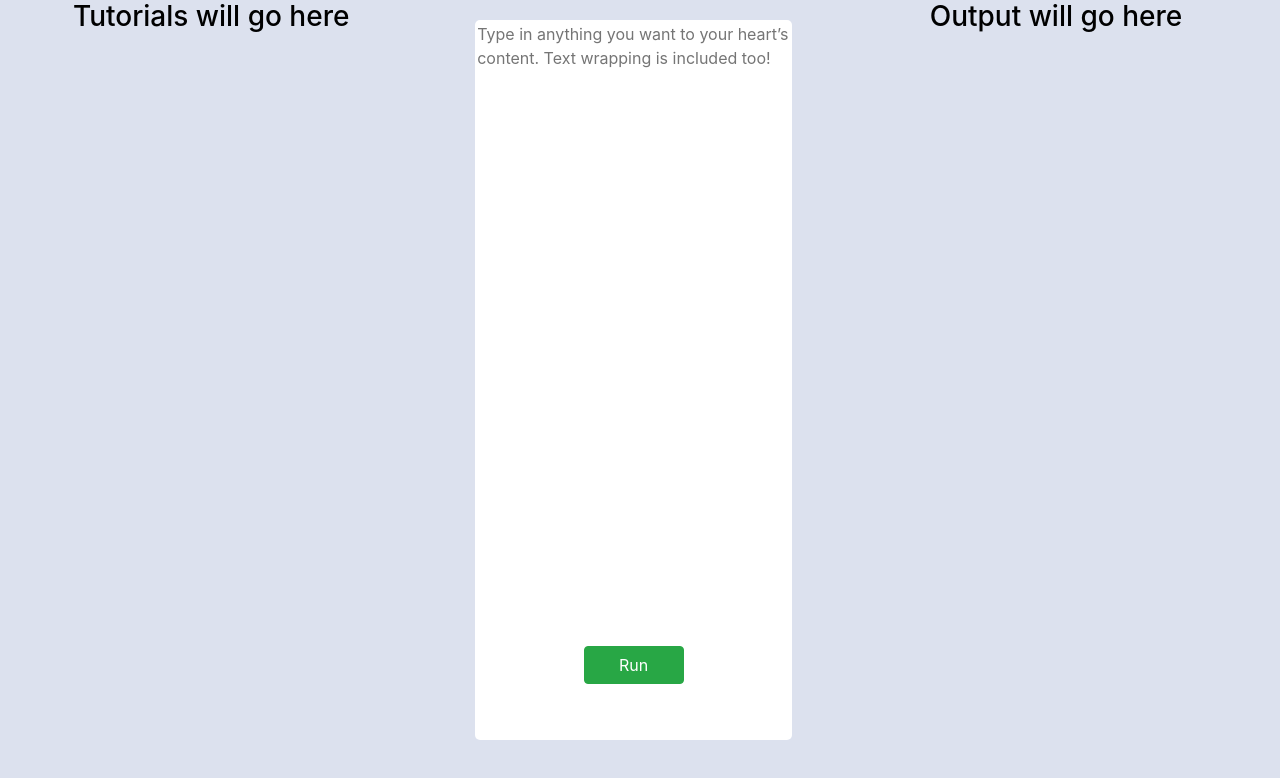
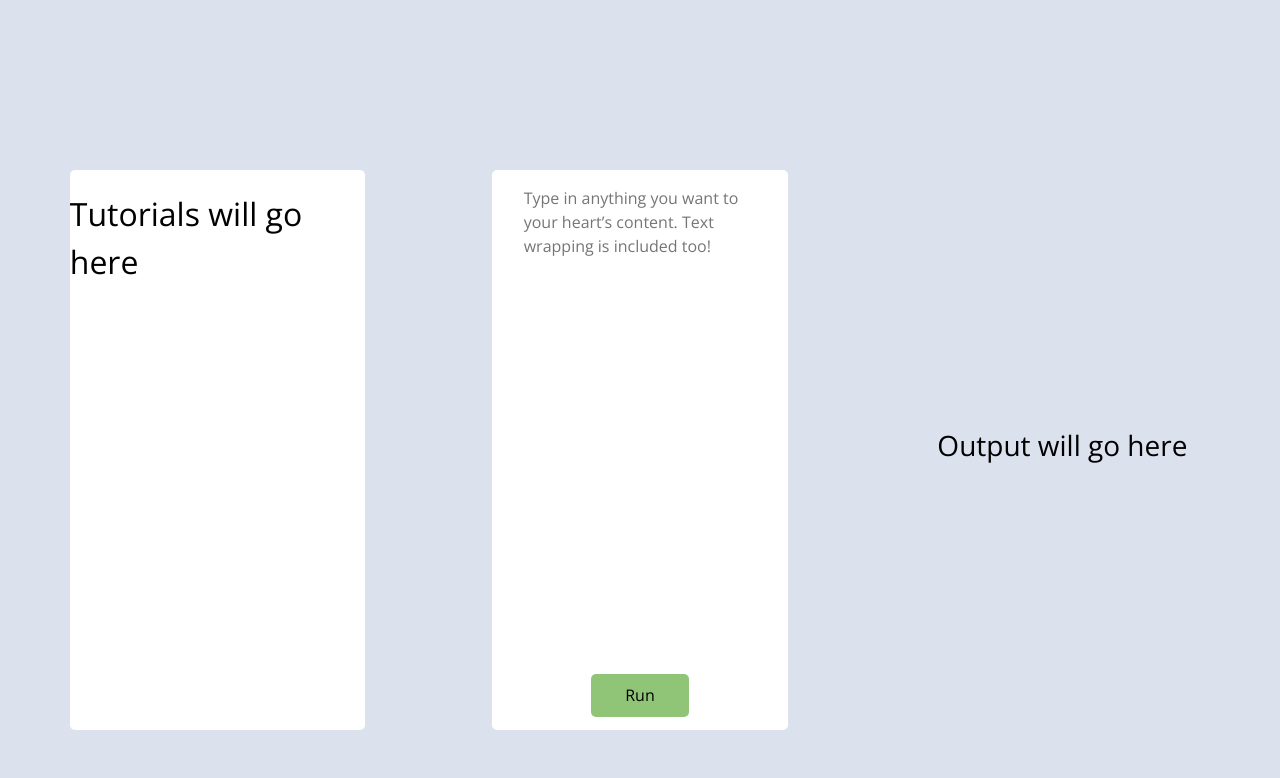
Before and after one commit to MissouriMRR/propguard, a React (Create React App) app: page /tutorial in a window 1280 px wide. Shown: the top 778 px of the page. Built offline with nearby package versions, Linux system fonts and the light colour scheme.

Commit message:
Updated visuals for the text editing and tutorial components

```diff
--- a/src/App.tsx
+++ b/src/App.tsx
@@ -6,6 +6,9 @@ import { TutorialApp } from "./components/tutorial-app/TutorialApp";
 import { Landing } from "./components/landing/Landing";
 
 const Main: AnyStyledComponent = styled.div`
+  background-color: #dce1ee;
+  display: flex;
+  flex-direction: column;
   height: 100vh;
   overflow-y: hidden;
 `;
--- a/src/components/landing/Landing.tsx
+++ b/src/components/landing/Landing.tsx
@@ -3,13 +3,19 @@ import { Link } from "react-router-dom";
 import styled, { AnyStyledComponent } from "styled-components";
 
 const Land: AnyStyledComponent = styled.div`
-  height: 100%;
-  overflow-x: hidden;
+  display: flex;
+  flex-direction: column;
+  justify-content: center;
+  align-items: center;
   background-color: #dce1ee;
+  height: 100vh;
 `;
 
 const Main: AnyStyledComponent = styled.div`
-  height: 350px;
+  display: flex;
+  flex-direction: column;
+  justify-content: center;
+  align-items: center;
   color: black;
 
   @media screen and (max-width: 575px) {
@@ -21,14 +27,15 @@ const Main: AnyStyledComponent = styled.div`
 
 const Title: AnyStyledComponent = styled.div`
   position: relative;
-  font-size: 40px;
-  width: 16em;
-  height: 16%;
-  margin: 0 auto;
+  font-family: "Raleway", "Open Sans", "Roboto";
+  font-size: 96px;
+  font-weight: normal;
+  width: 190px;
+  height: auto;
+  margin: 0 auto 0 auto;
   border-right: 2px solid rgba(255, 255, 255, 0);
   overflow: hidden;
   transform: translateY(-50%);
-  font-weight: 400;
   animation: typewriter 1s steps(9) 1s 1 normal both,
     blinkTextCursor 1s steps(11) infinite normal;
 
@@ -37,7 +44,7 @@ const Title: AnyStyledComponent = styled.div`
       width: 0;
     }
     to {
-      width: 190px;
+      width: 490px;
     }
   }
 
@@ -61,33 +68,37 @@ const Title: AnyStyledComponent = styled.div`
 `;
 
 const Subtext: AnyStyledComponent = styled.span`
-  font-size: 16px;
+  font-size: 18px;
+  font-weight: normal;
+  max-width: 467px;
+  margin: -50px auto 0 auto;
+  text-align: center;
 `;
 
 const Button: AnyStyledComponent = styled.button`
   background-color: #8dca5d;
+  border-radius: 5px;
+  border-style: none;
   color: white;
-  width: 100px;
+  margin: 50px auto;
+  height: 40px;
+  width: 150px;
 `;
 
 const Landing: React.FC = (): JSX.Element => {
   return (
     <Land>
-      <div className="container h-100 text-center">
-        <div className="row align-items-center h-100">
-          <Main className="col-lg-6 col-md-8 col-10 offset-lg-3 offset-md-2 offset-1 text-center mt-5 mt-xl-0">
+      <Main>
         <Title>Propguard</Title>
         <Subtext>
-              A webapp that teaches people how to use Dronekit and Python to
-              start and launch the drones
+          A webapp that teaches people how to use Dronekit and Python to start
+          and launch the drones
         </Subtext>
         <br />
         <Link to="/tutorial">
-              <Button className="btn col-6 mt-5">Start</Button>
+          <Button>Start</Button>
         </Link>
       </Main>
-        </div>
-      </div>
     </Land>
   );
 };
--- a/src/components/text-editor/TextEditor.tsx
+++ b/src/components/text-editor/TextEditor.tsx
@@ -2,18 +2,34 @@ import React, { useState } from "react";
 import styled, { AnyStyledComponent } from "styled-components";
 
 const Main: AnyStyledComponent = styled.div`
+  display: flex;
+  flex-direction: column;
+  justify-content: center;
+  align-items: center;
   height: 100%;
   width: 100%;
   text-align: center;
 `;
 
+const Wrapper: AnyStyledComponent = styled.div`
+  background-color: #fff;
+  border-radius: 5px;
+  display: flex;
+  flex-direction: column;
+  justify-content: center;
+  align-items: center;
+  height: 80%;
+  width: 70%;
+`;
+
 const Text: AnyStyledComponent = styled.textarea`
-  margin-top: 20px;
-  width: 75%;
-  height: 90%;
+  margin: 0;
   border-radius: 5px;
+  border-style: none;
+  height: 75%;
+  margin: 0 0 10px 0;
   resize: none;
-  border: none;
+  width: 80%;
 
   :focus {
     outline: none;
@@ -21,33 +37,47 @@ const Text: AnyStyledComponent = styled.textarea`
 `;
 
 const Button: AnyStyledComponent = styled.button`
-  position: relative;
-  bottom: 100px;
-  width: 100px;
+  background-color: #90c577;
+  border-radius: 5px;
+  border-style: none;
+  height: 43px;
+  width: 98px;
 
   @media only screen and (max-width: 800px) {
     bottom: 60px;
   }
 `;
 
+const SuggestBox: AnyStyledComponent = styled.div`
+  height: 50px;
+  margin: 0 0 10px 0;
+  max-width: 80%;
+
+  h1 {
+    font-size: 16px;
+    font-weight: normal;
+  }
+`;
+
 const TextEditor: React.FC = (): JSX.Element => {
-  let [suggestion, setSuggestion]: any = useState("");
+  const [suggestion, setSuggestion] = useState<string>("");
 
-  let words: string[] = ["drone", "python", "code"];
+  const words: string[] = ["drone", "python", "code"];
 
   const removeSuggestion = () => {
     setSuggestion("");
   };
 
-  const autoCompleteCheck = (txt: string) => {
+  const autoCompleteCheck = (txt: string): void => {
     let startIndex = 0;
-    let terminal: any = document.getElementById("terminal");
+
+    const terminal: any = document.getElementById("terminal");
     if (txt.includes(" ")) {
       startIndex = txt.lastIndexOf(" ");
       if (terminal.value.length <= terminal.selectionStart) {
         txt = txt.substring(startIndex + 1);
       } else {
-        let currentStr = txt.substring(0, terminal.selectionStart);
+        const currentStr = txt.substring(0, terminal.selectionStart);
         txt = txt.substring(
           currentStr.lastIndexOf(" ") + 1,
           terminal.selectionStart
@@ -55,7 +85,7 @@ const TextEditor: React.FC = (): JSX.Element => {
       }
     }
 
-    for (let i = 0; i < words.length; i++) {
+    for (let i = 0; i < words.length; i += 1) {
       setSuggestion("");
       if (
         words[i].startsWith(txt) &&
@@ -70,16 +100,21 @@ const TextEditor: React.FC = (): JSX.Element => {
 
   return (
     <Main>
+      <Wrapper>
         <Text
           type="text"
           onBlur={removeSuggestion}
-        onChange={(event: any) => autoCompleteCheck(event.target.value)}
+          onChange={(event: React.ChangeEvent<HTMLInputElement>): void =>
+            autoCompleteCheck(event.target.value)}
           spellCheck="false"
           id="terminal"
           placeholder="Type in anything you want to your heart’s content. Text wrapping is included too!"
         />
-      <div>{suggestion}</div>
-      <Button className="btn btn-success">Run</Button>
+        <SuggestBox>
+          <h1>{suggestion}</h1>
+        </SuggestBox>
+        <Button>Run</Button>
+      </Wrapper>
     </Main>
   );
 };
--- a/src/components/tutorial-app/TutorialApp.tsx
+++ b/src/components/tutorial-app/TutorialApp.tsx
@@ -1,13 +1,18 @@
 import React from "react";
+import styled, { AnyStyledComponent } from "styled-components";
 import { TextEditor } from "../text-editor/TextEditor";
-import styled, { AnyStyledComponent } from "styled-components";
+import { TutorialDisplay } from "../tutorial-display/index";
 
 const Parent: AnyStyledComponent = styled.div`
   display: flex;
   align-items: flex-start;
-  flex-wrap: nowrap;
-  height: 100%;
-  background-color: #dce1ee;
+  flex-direction: row;
+  flex-wrap: none;
+  justify-content: center;
+  align-items: center;
+  height: 90%;
+  margin-top: 100px;
+  flex: 1;
 
   @media only screen and (max-width: 800px) {
     flex-direction: column;
@@ -15,6 +20,9 @@ const Parent: AnyStyledComponent = styled.div`
 `;
 
 const Column: AnyStyledComponent = styled.div`
+  display: flex;
+  justify-content: center;
+  align-items: center;
   width: 33%;
   color: black;
   height: 100%;
@@ -29,7 +37,7 @@ const TutorialApp: React.FC = (): JSX.Element => {
   return (
     <Parent>
       <Column>
-        <h3 className="text-center">Tutorials will go here</h3>
+        <TutorialDisplay />
       </Column>
       <Column>
         <TextEditor />
--- /dev/null
+++ b/src/components/tutorial-display/index.tsx
@@ -0,0 +1,31 @@
+import React from "react";
+import styled, { AnyStyledComponent } from "styled-components";
+
+const TutorialBG: AnyStyledComponent = styled.div`
+  background-color: #fff;
+  border-radius: 5px;
+  display: flex;
+  flex-direction: column;
+  align-items: center;
+  height: 80%;
+  width: 70%;
+
+  h1 {
+    font-size: 32px;
+  }
+`;
+
+const Title: AnyStyledComponent = styled.div`
+  font-size: 32px;
+  margin-top: 20px;
+`;
+
+const TutorialDisplay: React.FC = (): JSX.Element => {
+  return (
+    <TutorialBG>
+      <Title>Tutorials will go here</Title>
+    </TutorialBG>
+  );
+};
+
+export { TutorialDisplay };
--- a/src/index.css
+++ b/src/index.css
@@ -1,13 +1,14 @@
+@import url("https://fonts.googleapis.com/css?family=Open+Sans&display=swap");
+@import url("https://fonts.googleapis.com/css?family=Raleway&display=swap");
+
 body {
   margin: 0;
-  font-family: -apple-system, BlinkMacSystemFont, 'Segoe UI', 'Roboto', 'Oxygen',
-    'Ubuntu', 'Cantarell', 'Fira Sans', 'Droid Sans', 'Helvetica Neue',
-    sans-serif;
+  font-family: "Open Sans", "Roboto", sans-serif;
   -webkit-font-smoothing: antialiased;
   -moz-osx-font-smoothing: grayscale;
 }
 
 code {
-  font-family: source-code-pro, Menlo, Monaco, Consolas, 'Courier New',
+  font-family: source-code-pro, Menlo, Monaco, Consolas, "Courier New",
     monospace;
 }
```
Lines whose indentation alone changed are shown as unchanged.
